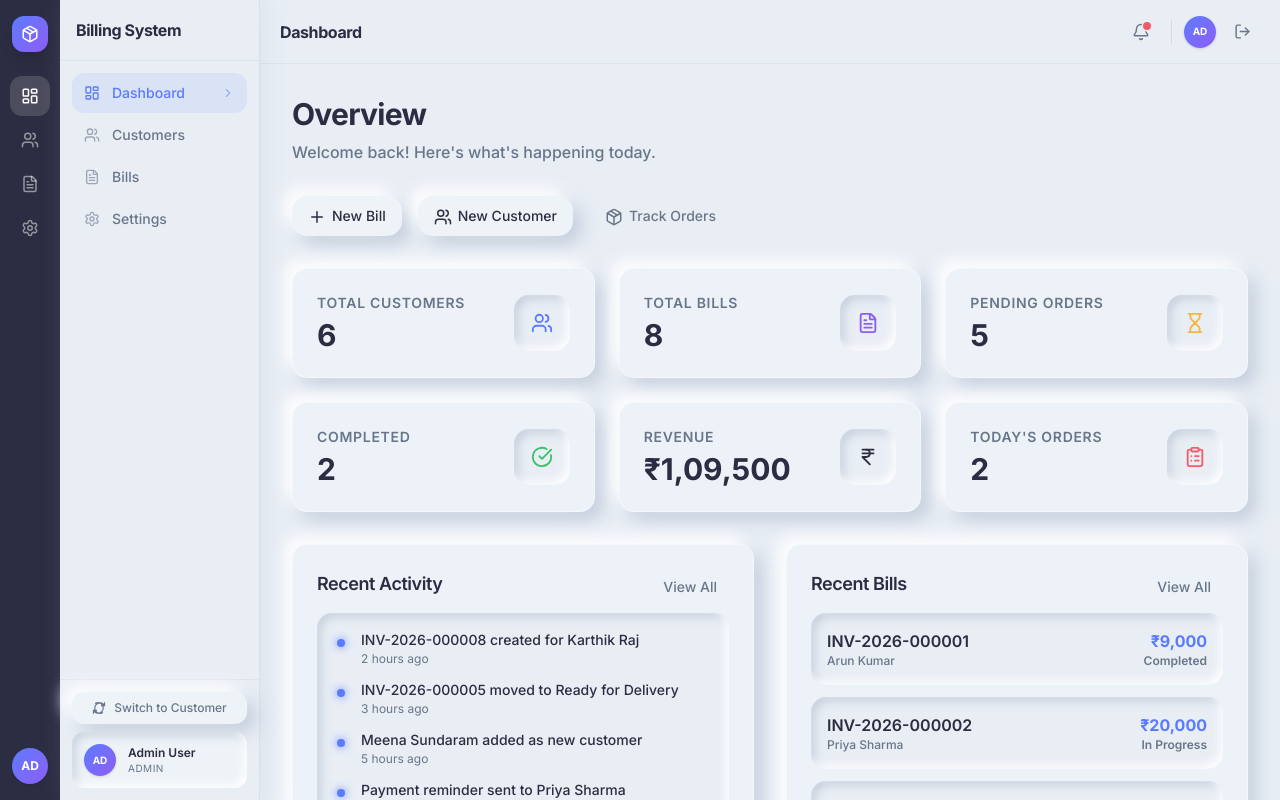
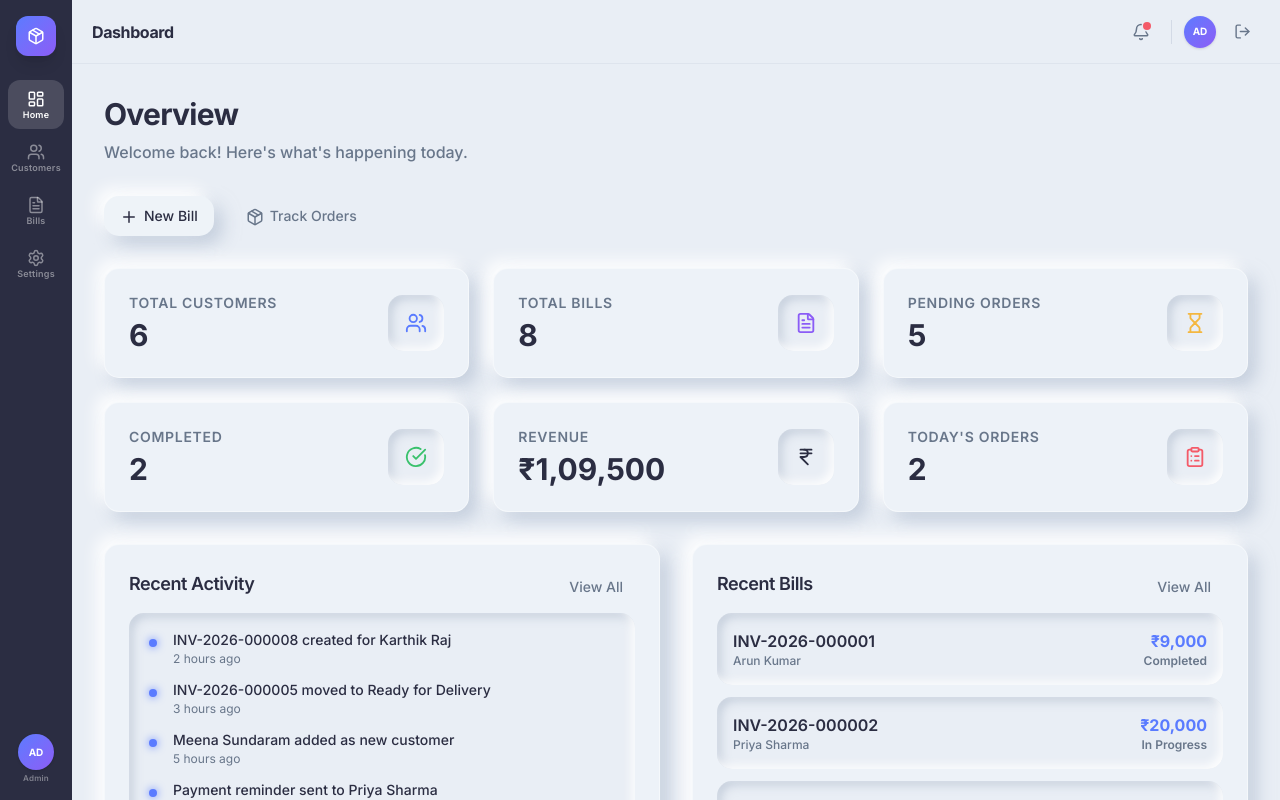
Before and after one commit to kajaatharan1112/subramanyam-desin-, a React (Vite) app: page / in a window 1280 px wide. Both pictures are taken after a click on the button "Log in as Admin". Built offline with nearby package versions, Linux system fonts and the light colour scheme.

Commit message:
Remove New Customer button from dashboard

```diff
--- a/src/App.jsx
+++ b/src/App.jsx
@@ -54,7 +54,7 @@ export default function App() {
         sidebarOpen={sidebarOpen}
       />
 
-      <div className="flex h-full flex-1 flex-col overflow-hidden md:pl-[260px] pb-[calc(54px+3mm+env(safe-area-inset-bottom,0px))] md:pb-0">
+      <div className="flex h-full flex-1 flex-col overflow-hidden md:pl-[72px] pb-[calc(54px+3mm+env(safe-area-inset-bottom,0px))] md:pb-0">
         <TopBar
           currentView={currentView}
           onToggleSidebar={toggleSidebar}
--- a/src/components/feature/dashboard/AdminDashboard.jsx
+++ b/src/components/feature/dashboard/AdminDashboard.jsx
@@ -51,9 +51,6 @@ export default function AdminDashboard({ onNavigate }) {
       <motion.div variants={itemVariants} className="flex flex-wrap gap-4">
         <PrimaryButton icon={<Plus size={18} />} onClick={() => onNavigate(VIEWS.BILL_CREATE)}>
           New Bill
-        </PrimaryButton>
-        <PrimaryButton variant="default" icon={<Users size={18} />} onClick={() => onNavigate(VIEWS.CUSTOMER_LIST)}>
-          New Customer
         </PrimaryButton>
         <PrimaryButton variant="ghost" icon={<Package size={18} />} onClick={() => onNavigate(VIEWS.ORDER_TRACKING)}>
           Track Orders
--- a/src/components/navigation/Sidebar.jsx
+++ b/src/components/navigation/Sidebar.jsx
@@ -1,4 +1,4 @@
-import { LayoutDashboard, Users, FileText, Package, BarChart3, Settings, ChevronRight } from "lucide-react"
+import { LayoutDashboard, Users, FileText, Package, BarChart3, Settings } from "lucide-react"
 import { VIEWS } from "../../constants/routes.js"
 import { cn } from "../../utils/cn.js"
 
@@ -28,57 +28,16 @@ export default function Sidebar({ currentView, onNavigate, role, onRoleSwitch, s
 
   return (
     <>
-      {/* ── DESKTOP: Two-column sidebar ── */}
-      <aside className="hidden md:flex fixed inset-y-0 left-0 z-50 w-[260px] flex-row">
+      {/* ── DESKTOP: Icon rail only (with labels below icons) ── */}
+      <aside className="hidden md:flex fixed inset-y-0 left-0 z-50 w-[72px] flex-col items-center bg-[var(--color-neo-text-primary)] py-4">
 
-        {/* Icon Rail */}
-        <div className="flex w-[60px] shrink-0 flex-col items-center bg-[var(--color-neo-text-primary)] py-4">
-          {/* Logo icon */}
-          <div className="mb-6 flex h-9 w-9 items-center justify-center rounded-xl bg-gradient-to-br from-[var(--color-neo-primary)] to-[#8b5cf6] text-white shadow-lg">
+        {/* Logo */}
+        <div className="mb-6 flex h-10 w-10 items-center justify-center rounded-xl bg-gradient-to-br from-[var(--color-neo-primary)] to-[#8b5cf6] text-white shadow-lg">
           <Package size={18} />
         </div>
 
-          {/* Icon-only nav */}
+        {/* Nav items — icon + tiny label */}
         <nav className="flex flex-1 flex-col items-center gap-1 w-full px-2">
-            {navItems.map((item) => {
-              const Icon = ICONS[item.icon]
-              const isActive = currentView === item.view
-              return (
-                <button
-                  key={item.view}
-                  type="button"
-                  title={item.label}
-                  onClick={() => onNavigate(item.view)}
-                  className={cn(
-                    "flex h-10 w-10 items-center justify-center rounded-xl transition-all duration-200",
-                    isActive
-                      ? "bg-white/15 text-white"
-                      : "text-white/50 hover:bg-white/10 hover:text-white/80"
-                  )}
-                >
-                  <Icon size={18} />
-                </button>
-              )
-            })}
-          </nav>
-
-          {/* Bottom avatar */}
-          <div className="mt-auto flex h-9 w-9 items-center justify-center rounded-full bg-gradient-to-br from-[var(--color-neo-primary)] to-[#8b5cf6] text-xs font-bold text-white shadow-sm">
-            {role === 'admin' ? 'AD' : 'AK'}
-          </div>
-        </div>
-
-        {/* Label panel */}
-        <div className="flex flex-1 flex-col bg-[var(--color-neo-bg)] border-r border-[var(--color-neo-secondary)]/15 shadow-[4px_0_24px_rgba(163,177,198,0.18)]">
-          {/* Brand header */}
-          <div className="flex items-center gap-3 border-b border-[var(--color-neo-secondary)]/10 px-4 py-[18px]">
-            <h3 className="text-base font-bold tracking-tight text-[var(--color-neo-text-primary)]">
-              Billing System
-            </h3>
-          </div>
-
-          {/* Labelled nav */}
-          <nav className="flex-1 space-y-0.5 p-3">
           {navItems.map((item) => {
             const Icon = ICONS[item.icon]
             const isActive = currentView === item.view
@@ -88,49 +47,34 @@ export default function Sidebar({ currentView, onNavigate, role, onRoleSwitch, s
                 type="button"
                 onClick={() => onNavigate(item.view)}
                 className={cn(
-                    "group flex w-full items-center justify-between gap-3 rounded-xl px-3 py-2.5 text-sm font-medium transition-all duration-200",
+                  "flex w-full flex-col items-center gap-0.5 rounded-xl py-2.5 px-1 transition-all duration-200",
                   isActive
-                      ? "bg-[var(--color-neo-primary)]/10 text-[var(--color-neo-primary)]"
-                      : "text-[var(--color-neo-text-secondary)] hover:bg-[var(--color-neo-surface)] hover:text-[var(--color-neo-text-primary)] hover:shadow-[var(--shadow-neo-soft)]"
+                    ? "bg-white/15 text-white"
+                    : "text-white/45 hover:bg-white/10 hover:text-white/80"
                 )}
               >
-                  <span className="flex items-center gap-3">
-                    <Icon size={16} className={isActive ? "text-[var(--color-neo-primary)]" : "opacity-60"} />
-                    {item.label}
+                <Icon size={18} />
+                <span className="text-[9px] font-semibold leading-none tracking-wide">
+                  {item.label === 'Dashboard' ? 'Home' : item.label}
                 </span>
-                  {isActive && <ChevronRight size={14} className="opacity-50" />}
               </button>
             )
           })}
         </nav>
 
-          {/* Footer */}
-          <div className="border-t border-[var(--color-neo-secondary)]/10 p-3 space-y-2">
+        {/* Bottom avatar */}
+        <div className="mt-auto flex flex-col items-center gap-0.5">
           <button
             type="button"
+            title={`Switch to ${role === 'admin' ? 'Customer' : 'Admin'}`}
             onClick={onRoleSwitch}
-              className="flex w-full items-center justify-center gap-2 rounded-xl bg-[var(--color-neo-surface)] px-3 py-2 text-xs font-medium text-[var(--color-neo-text-secondary)] shadow-[var(--shadow-neo-soft)] transition-all hover:text-[var(--color-neo-primary)] hover:shadow-[var(--shadow-neo-floating)] active:shadow-[var(--shadow-neo-pressed)]"
+            className="flex h-9 w-9 items-center justify-center rounded-full bg-gradient-to-br from-[var(--color-neo-primary)] to-[#8b5cf6] text-[10px] font-bold text-white shadow-sm hover:opacity-80 transition-opacity"
           >
-              <svg className="h-3.5 w-3.5" viewBox="0 0 24 24" fill="none" stroke="currentColor" strokeWidth="2">
-                <path d="M21.5 2v6h-6M2.13 15.57a9 9 0 1 0 3.12-11.23M2.5 22v-6h6M21.87 8.43a9 9 0 1 0-3.12 11.23"/>
-              </svg>
-              Switch to {role === 'admin' ? 'Customer' : 'Admin'}
+            {role === 'admin' ? 'AD' : 'AK'}
           </button>
-
-            <div className="flex items-center gap-3 rounded-xl bg-[var(--color-neo-surface)] p-3 shadow-[var(--shadow-neo-pressed)]">
-              <div className="flex h-8 w-8 shrink-0 items-center justify-center rounded-full bg-gradient-to-br from-[var(--color-neo-primary)] to-[#8b5cf6] text-[10px] font-bold text-white shadow-sm">
-                {role === 'admin' ? 'AD' : 'AK'}
-              </div>
-              <div className="min-w-0 flex-1">
-                <div className="truncate text-xs font-semibold text-[var(--color-neo-text-primary)]">
-                  {role === 'admin' ? 'Admin User' : 'Arun Kumar'}
-                </div>
-                <div className="text-[10px] uppercase tracking-wider text-[var(--color-neo-text-secondary)]">
-                  {role}
-                </div>
-              </div>
-            </div>
-          </div>
+          <span className="text-[8px] font-semibold text-white/40 tracking-wide">
+            {role === 'admin' ? 'Admin' : 'User'}
+          </span>
         </div>
       </aside>
 
--- a/src/components/navigation/TopBar.jsx
+++ b/src/components/navigation/TopBar.jsx
@@ -1,4 +1,4 @@
-import { Bell, Menu, LogOut } from "lucide-react"
+import { Bell, LogOut } from "lucide-react"
 
 const VIEW_TITLES = {
   admin_dashboard: 'Dashboard',
@@ -19,22 +19,13 @@ export default function TopBar({ currentView, onToggleSidebar, onLogout }) {
   const title = VIEW_TITLES[currentView] || 'Dashboard'
 
   return (
-    <header className="fixed left-0 right-0 top-0 z-40 flex h-[64px] items-center justify-between border-b border-[var(--color-neo-secondary)]/10 bg-[var(--color-neo-bg)] px-5 md:left-[260px]">
+    <header className="fixed left-0 right-0 top-0 z-40 flex h-[64px] items-center justify-between border-b border-[var(--color-neo-secondary)]/10 bg-[var(--color-neo-bg)] px-5 md:left-[72px]">
 
-      {/* Left – hamburger (mobile) + page title */}
-      <div className="flex items-center gap-3">
-        <button
-          type="button"
-          onClick={onToggleSidebar}
-          className="flex h-9 w-9 items-center justify-center rounded-lg text-[var(--color-neo-text-secondary)] transition-colors hover:bg-[var(--color-neo-surface)] hover:text-[var(--color-neo-text-primary)] md:hidden"
-        >
-          <Menu size={20} />
-        </button>
-        <div>
-          <h2 className="text-base font-bold tracking-tight text-[var(--color-neo-text-primary)]">
-            {title}
-          </h2>
-        </div>
+      {/* Left – page title */}
+      <div className="flex items-center">
+        <h2 className="text-base font-bold tracking-tight text-[var(--color-neo-text-primary)]">
+          {title}
+        </h2>
       </div>
 
       {/* Right – notifications + avatar + logout */}
```
Also changed, not shown: src/components/feature/customers/CustomerList.jsx (+16 -8 lines). Lines whose indentation alone changed are shown as unchanged.
